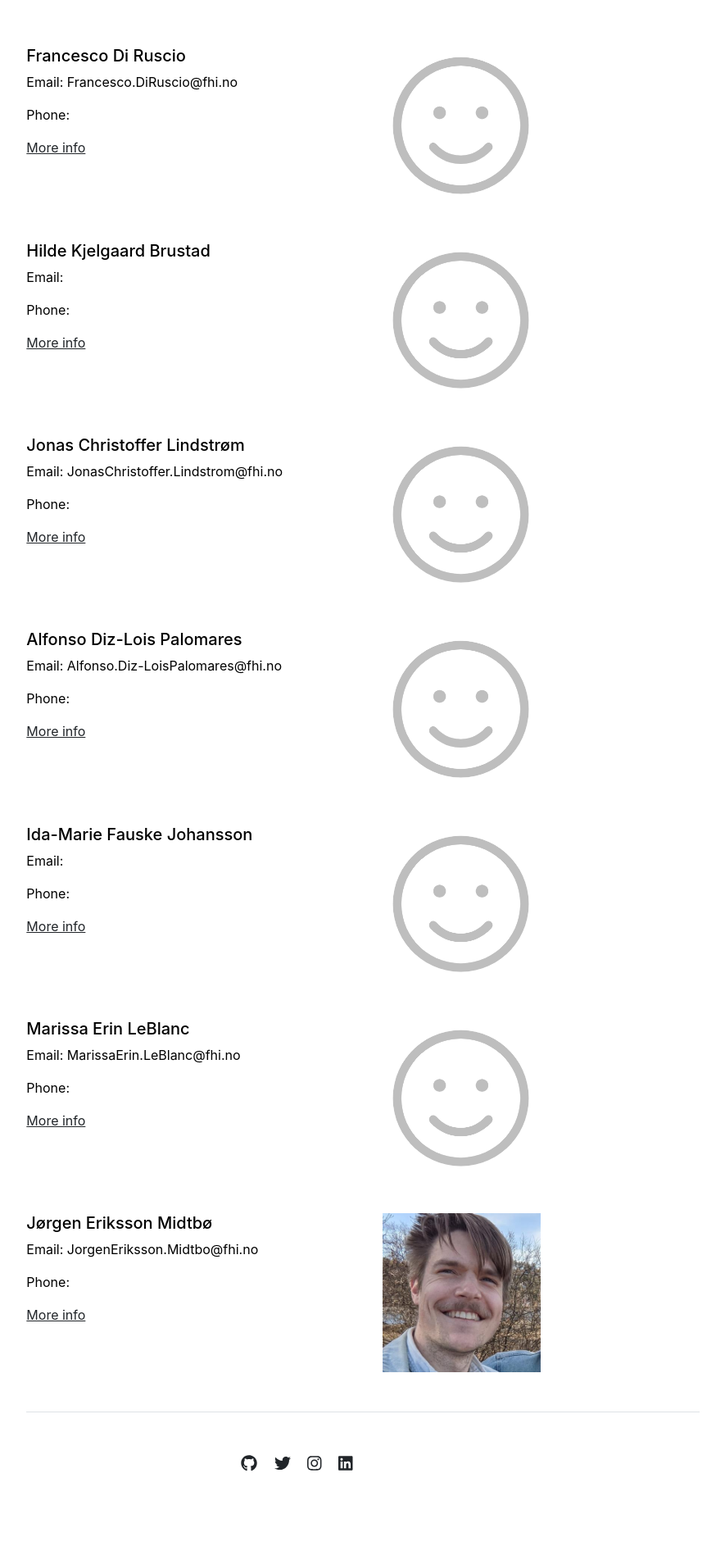
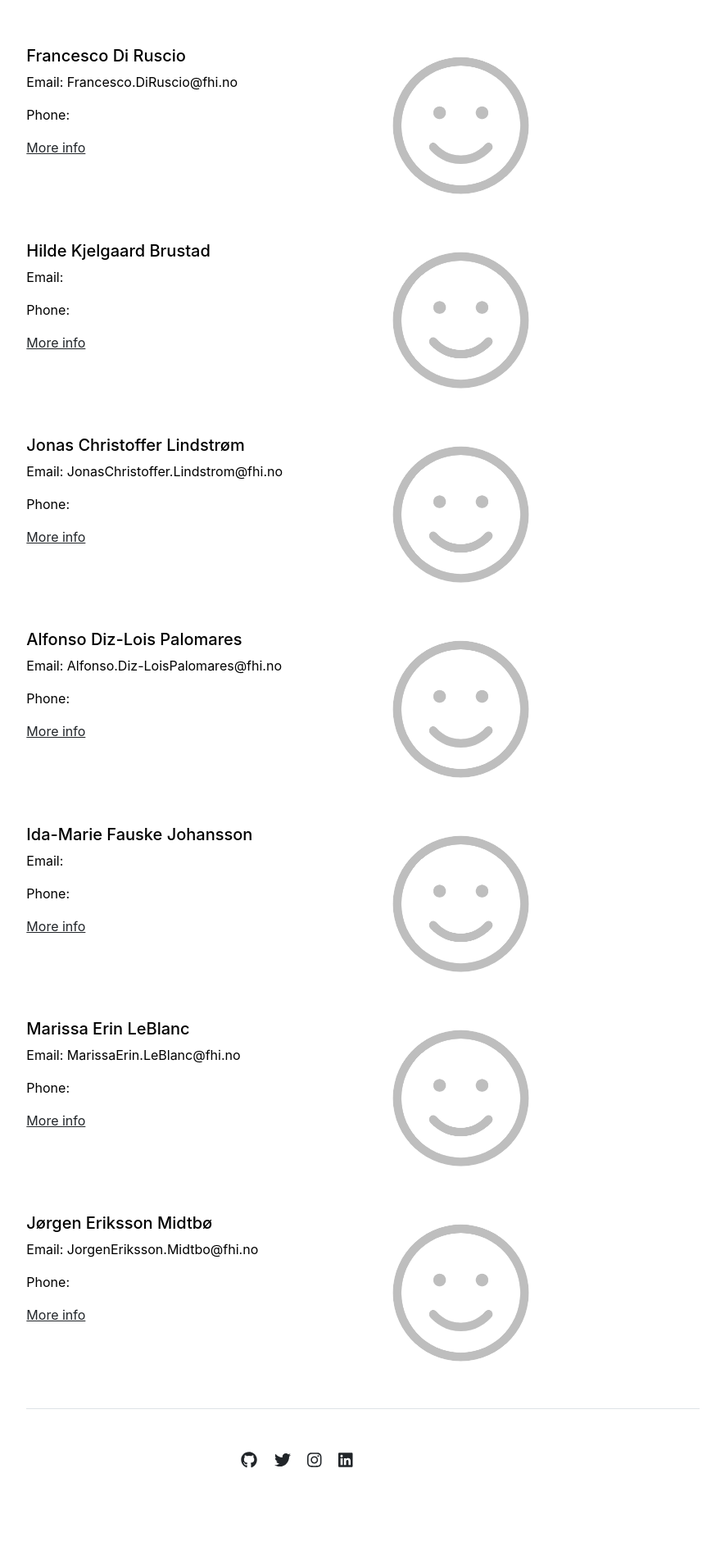
Before and after one commit to folkehelseinstituttet/modelling, a Jekyll site: the page built from people.md, in a window 1280 px wide. Shown: the part 927-2824 px from the top of the page at 82% size, without its empty margins (197-1082 px from the left). Built offline with Jekyll 4.4.1, drawn with Linux system fonts in a browser that asks for light colours.

Commit message:
Update settings.yml

```diff
--- a/_data/settings.yml
+++ b/_data/settings.yml
@@ -15,7 +15,7 @@ people:
 - {name: 'Alfonso Diz-Lois Palomares', title: 'Researcher & PhD candidate', department: 'Methods Development and Analysis, NIPH & Department of Mathematics, University of Oslo', institution: 'Folkehelseinstituttet & UiO', institution_address: 'Lovisenberggata 8, 0456 Oslo', email: 'Alfonso.Diz-LoisPalomares@fhi.no', office: '', image: 'assets/img/fhi_fjes.png', url: 'alfonso'}
 - {name: 'Ida-Marie Fauske Johansson', title: 'PhD candidate', department: 'Methods Development and Analysis, NIPH & Department of Physics, University of Oslo', institution: 'Folkehelseinstituttet & UiO', institution_address: 'Lovisenberggata 8, 0456 Oslo', email: '', office: '', image: 'assets/img/fhi_fjes.png', url: 'ida'}
 - {name: 'Marissa Erin LeBlanc', title: 'Section head & team manager, PhD', department: 'Methods Development and Analysis', institution: 'Folkehelseinstituttet', institution_address: 'Lovisenberggata 8, 0456 Oslo', email: 'MarissaErin.LeBlanc@fhi.no', office: '', image: 'assets/img/fhi_fjes.png', url: 'marissa'}
-- {name: 'Jørgen Eriksson Midtbø', title: 'Senior Researcher', department: 'Methods Development and Analysis', institution: 'Folkehelseinstituttet', institution_address: 'Lovisenberggata 8, 0456 Oslo', email: 'JorgenEriksson.Midtbo@fhi.no', office: '', image: 'assets/img/jorgen.jpg', url: 'jorgen'}
+- {name: 'Jørgen Eriksson Midtbø', title: 'Senior Researcher', department: 'Methods Development and Analysis', institution: 'Folkehelseinstituttet', institution_address: 'Lovisenberggata 8, 0456 Oslo', email: 'JorgenEriksson.Midtbo@fhi.no', office: '', image: 'assets/img/fhi_fjes.png', url: 'jorgen'}
 
 projects:
 - {name: 'COVID-19 modelling', short: "Modelling covid-19 during the pandemic", url: '/projects/covid-19'}
```
